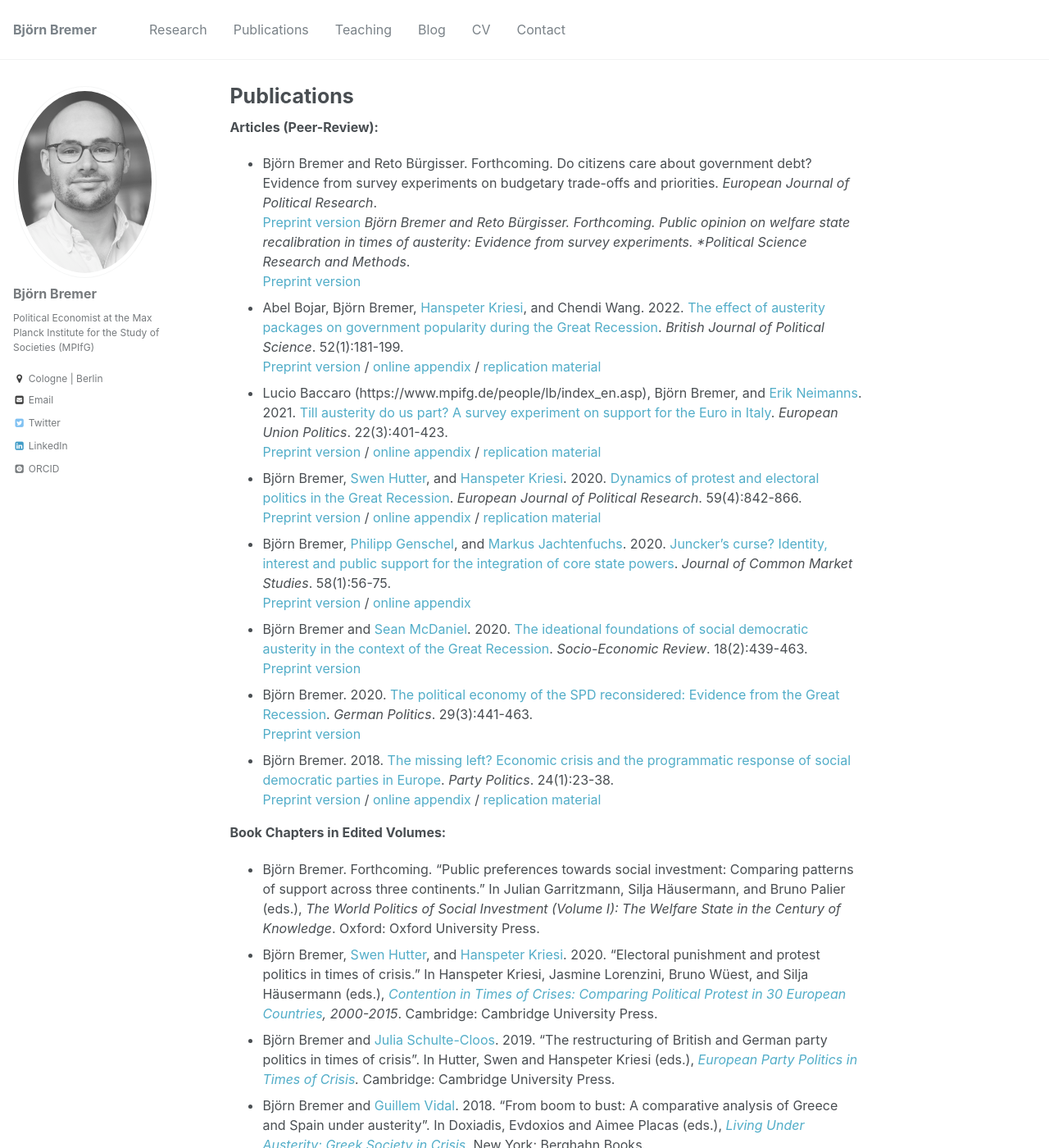
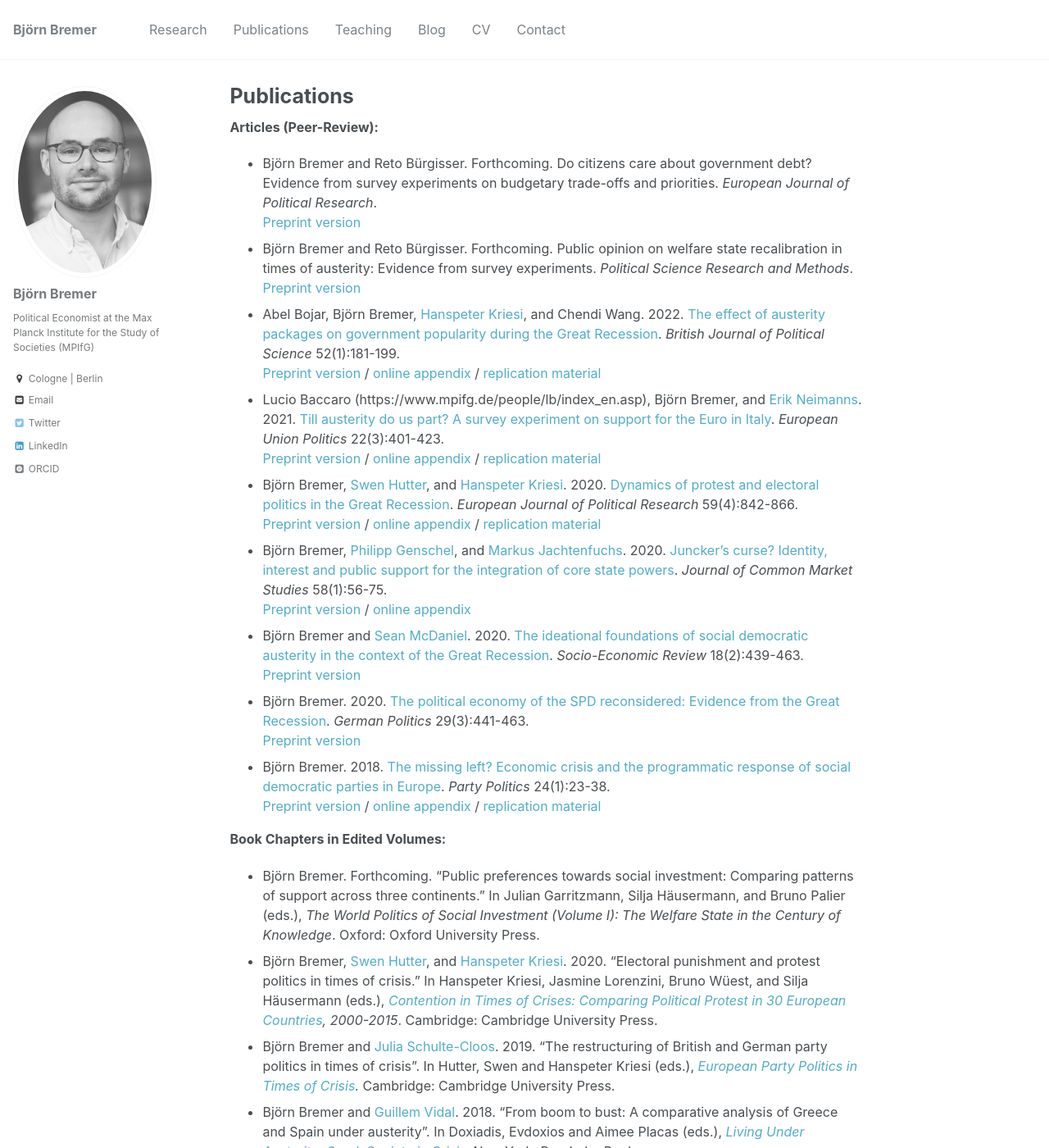
Before and after one commit to bjoernbremer/bjoernbremer.github.io, a Jekyll site: the page built from _pages/publications.md, in a window 1280 px wide and 1400 px high. Shown: the whole window at 82% size. Built offline with Jekyll 4.4.1, drawn with Linux system fonts in a browser that asks for light colours; some web fonts are replaced; some of the changed text lies outside the part shown.

Commit message:
Add files via upload
Update website

```diff
--- a/_pages/publications.md
+++ b/_pages/publications.md
@@ -9,21 +9,21 @@
 **Articles (Peer-Review):**
 * Björn Bremer and Reto Bürgisser. Forthcoming. Do citizens care about government debt? Evidence from survey experiments on budgetary trade-offs and priorities. *European Journal of Political Research*. <br/>
 [Preprint version](https://osf.io/preprints/socarxiv/gw5ea/)
-*Björn Bremer and Reto Bürgisser. Forthcoming. Public opinion on welfare state recalibration in times of austerity: Evidence from survey experiments. *Political Science Research and Methods*. <br/>
+* Björn Bremer and Reto Bürgisser. Forthcoming. Public opinion on welfare state recalibration in times of austerity: Evidence from survey experiments. *Political Science Research and Methods*. <br/>
 [Preprint version](https://osf.io/uj6eq/)
-* Abel Bojar, Björn Bremer, [Hanspeter Kriesi](http://www.eui.eu/DepartmentsAndCentres/PoliticalAndSocialSciences/People/Professors/Kriesi.aspx), and Chendi Wang. 2022. [The effect of austerity packages on government popularity during the Great Recession](https://t.co/2Fmbwkxf9T?amp=1). *British Journal of Political Science*. 52(1):181-199. <br/>
+* Abel Bojar, Björn Bremer, [Hanspeter Kriesi](http://www.eui.eu/DepartmentsAndCentres/PoliticalAndSocialSciences/People/Professors/Kriesi.aspx), and Chendi Wang. 2022. [The effect of austerity packages on government popularity during the Great Recession](https://t.co/2Fmbwkxf9T?amp=1). *British Journal of Political Science* 52(1):181-199. <br/>
 [Preprint version]({{ site.url }}/files/publications/AusterityEvents_BJPolS_accepted.pdf) / [online appendix]({{ site.url }}/files/publications/AusterityEvents_BJPolS_accepted.pdf) / [replication material](https://doi.org/10.7910/DVN/MDLQKC)
-* Lucio Baccaro (https://www.mpifg.de/people/lb/index_en.asp), Björn Bremer, and [Erik Neimanns](https://www.mpifg.de/forschung/wissdetails_en.asp?MitarbID=885). 2021. [Till austerity do us part? A survey experiment on support for the Euro in Italy](https://journals.sagepub.com/doi/full/10.1177/14651165211004772). *European Union Politics*. 22(3):401-423. <br/>
+* Lucio Baccaro (https://www.mpifg.de/people/lb/index_en.asp), Björn Bremer, and [Erik Neimanns](https://www.mpifg.de/forschung/wissdetails_en.asp?MitarbID=885). 2021. [Till austerity do us part? A survey experiment on support for the Euro in Italy](https://journals.sagepub.com/doi/full/10.1177/14651165211004772). *European Union Politics* 22(3):401-423. <br/>
 [Preprint version]({{ site.url }}/files/publications/BaccaroBremerNeimanns_EUP_2021.pdf) / [online appendix]({{ site.url }}/files/publications/BaccaroBremerNeimanns_EUP_2021_OnlineAppendix.pdf) / [replication material]()
-* Björn Bremer, [Swen Hutter](http://www.swen-hutter.eu/), and [Hanspeter Kriesi](http://www.eui.eu/DepartmentsAndCentres/PoliticalAndSocialSciences/People/Professors/Kriesi.aspx). 2020. [Dynamics of protest and electoral politics in the Great Recession](https://doi.org/10.1111/1475-6765.12375). *European Journal of Political Research*. 59(4):842-866. <br/>
+* Björn Bremer, [Swen Hutter](http://www.swen-hutter.eu/), and [Hanspeter Kriesi](http://www.eui.eu/DepartmentsAndCentres/PoliticalAndSocialSciences/People/Professors/Kriesi.aspx). 2020. [Dynamics of protest and electoral politics in the Great Recession](https://doi.org/10.1111/1475-6765.12375). *European Journal of Political Research* 59(4):842-866. <br/>
 [Preprint version]({{ site.url }}/files/publications/BremerHutterKriesi_2019_EJPR.pdf) / [online appendix]({{ site.url }}/files/publications/BremerHutterKriesi_2019_EJPR_appendix.pdf) / [replication material](https://doi.org/10.7910/DVN/GWPX1A)
-* Björn Bremer, [Philipp Genschel](https://www.eui.eu/DepartmentsAndCentres/PoliticalAndSocialSciences/People/Professors/Genschel), and [Markus Jachtenfuchs](https://www.hertie-school.org/en/research/faculty-and-researchers/profile/person/jachtenfuchs/). 2020. [Juncker's curse? Identity, interest and public support for the integration of core state powers](https://doi.org/10.1111/jcms.12980). *Journal of Common Market Studies*. 58(1):56-75. <br/>
+* Björn Bremer, [Philipp Genschel](https://www.eui.eu/DepartmentsAndCentres/PoliticalAndSocialSciences/People/Professors/Genschel), and [Markus Jachtenfuchs](https://www.hertie-school.org/en/research/faculty-and-researchers/profile/person/jachtenfuchs/). 2020. [Juncker's curse? Identity, interest and public support for the integration of core state powers](https://doi.org/10.1111/jcms.12980). *Journal of Common Market Studies* 58(1):56-75. <br/>
 [Preprint version]({{ site.url }}/files/publications/BremerGenschelJachtenfuchs_2019_JCMS.pdf) / [online appendix]({{ site.url }}/files/publications/BremerGenschelJachtenfuchs_2019_JCMS_appendix.pdf)
-* Björn Bremer and [Sean McDaniel](https://warwick.ac.uk/fac/soc/pais/people/mcdaniel/). 2020. [The ideational foundations of social democratic austerity in the context of the Great Recession](https://academic.oup.com/ser/advance-article-abstract/doi/10.1093/ser/mwz001/5320344). *Socio-Economic Review*. 18(2):439-463. <br/>
+* Björn Bremer and [Sean McDaniel](https://warwick.ac.uk/fac/soc/pais/people/mcdaniel/). 2020. [The ideational foundations of social democratic austerity in the context of the Great Recession](https://academic.oup.com/ser/advance-article-abstract/doi/10.1093/ser/mwz001/5320344). *Socio-Economic Review* 18(2):439-463. <br/>
 [Preprint version]({{ site.url }}/files/publications/BremerMcDaniel_SER_2019.pdf)
-* Björn Bremer. 2020. [The political economy of the SPD reconsidered: Evidence from the Great Recession](https://www.tandfonline.com/doi/abs/10.1080/09644008.2018.1555817?journalCode=fgrp20). *German Politics*. 29(3):441-463. <br/>
+* Björn Bremer. 2020. [The political economy of the SPD reconsidered: Evidence from the Great Recession](https://www.tandfonline.com/doi/abs/10.1080/09644008.2018.1555817?journalCode=fgrp20). *German Politics* 29(3):441-463. <br/>
 [Preprint version]({{ site.url }}/files/publications/Bremer_GermanPolitics_2019.pdf)
-* Björn Bremer. 2018. [The missing left? Economic crisis and the programmatic response of social democratic parties in Europe](http://journals.sagepub.com/doi/abs/10.1177/1354068817740745). *Party Politics*. 24(1):23-38. <br/>
+* Björn Bremer. 2018. [The missing left? Economic crisis and the programmatic response of social democratic parties in Europe](http://journals.sagepub.com/doi/abs/10.1177/1354068817740745). *Party Politics* 24(1):23-38. <br/>
 [Preprint version]({{ site.url }}/files/publications/Bremer_MissingLeft_12_2017.pdf) / [online appendix]({{ site.url }}/files/publications/Bremer_MissingLeft_appendix_12_2017.pdf) / [replication material](https://dataverse.harvard.edu/dataset.xhtml?persistentId=doi:10.7910/DVN/LBO6KC)
 
 **Book Chapters in Edited Volumes:**
@@ -35,7 +35,7 @@
 
 **Book Chapters in Edited Volumes:**
 
-* Björn Bremer. 2019. [The Clientelistic Turn in Welfare State Policy-Making: Party Politics in Times of Austerity](\url{https://doi.org/10.1111/), Evelyne Hübscher, London, ECPR Press / Rowman & Littlefield International Ltd. (2018). *Swiss Political Science Review*. 25(3):330-333.
+* Björn Bremer. 2019. [The Clientelistic Turn in Welfare State Policy-Making: Party Politics in Times of Austerity](\url{https://doi.org/10.1111/), Evelyne Hübscher, London, ECPR Press / Rowman & Littlefield International Ltd. (2018). *Swiss Political Science Review* 25(3):330-333.
 
 **Policy Papers:**
 
```
Also changed, not shown: _pages/about.md (+1 -1 lines).
